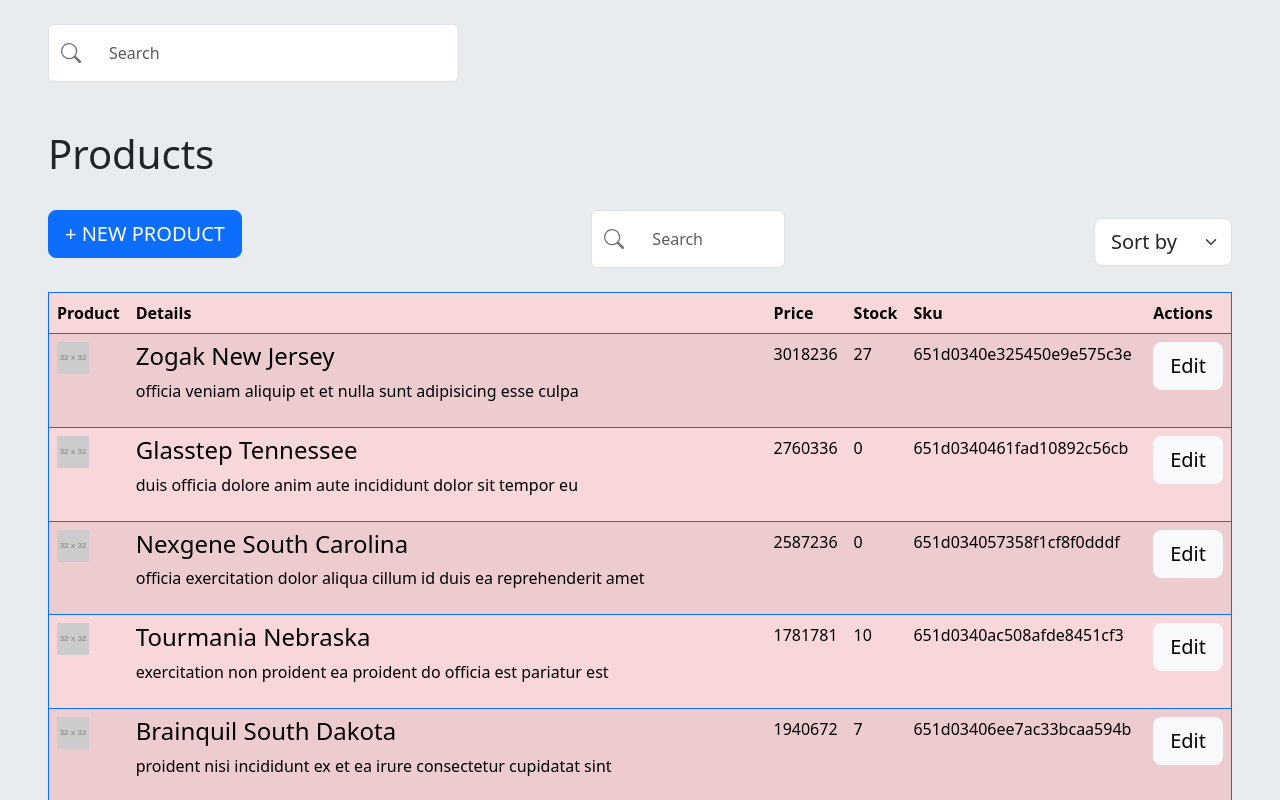
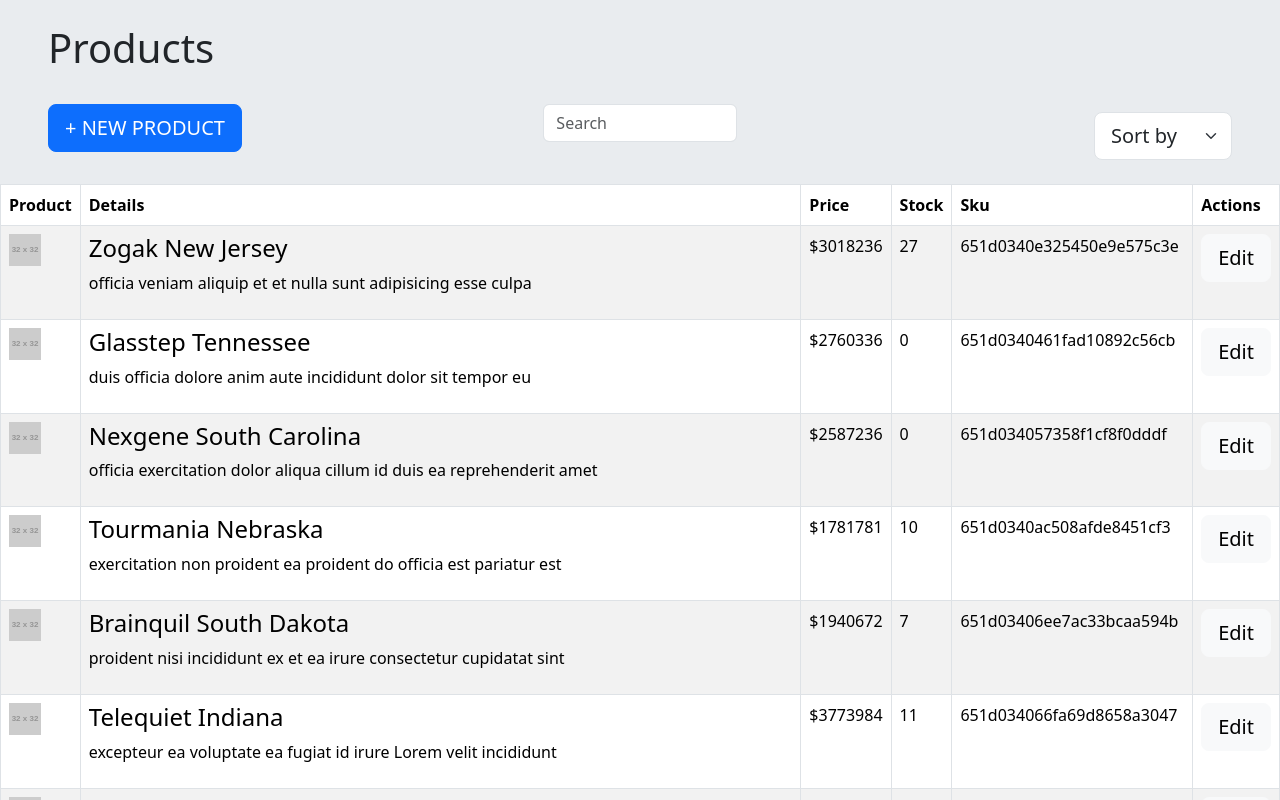
Before and after one commit to LauraCaa/shopSort, a Next.js app: page / in a window 1280 px wide. Shown: the top 800 px of the page. Built offline with nearby package versions, Linux system fonts and the light colour scheme.

Commit message:
feat:New table functions

```diff
--- a/src/components/filter-butons.js
+++ b/src/components/filter-butons.js
@@ -1,11 +1,17 @@
-export default function FilterButtons(){
+export default function FilterButtons({ onFilterChange }){
     return(
         <div className="me-5">
-            <select className="form-select form-select-lg mt-2" name="filter" aria-label="Large select example">
-                <option selected>Sort by</option>
-                <option value="1">A-Z</option>
-                <option value="2">Actives</option>
-                <option value="3">Inactives</option>
+            <select
+                className="form-select form-select-lg mt-2"
+                name="filter"
+                aria-label="Large select example"
+                onChange={(event) => onFilterChange(event.target.value)}
+                defaultValue="Sort by"
+            >
+                <option value="Sort by">Sort by</option>
+                <option value="alphabetical">A-Z</option>
+                <option value="active">Actives</option>
+                <option value="inactive">Inactives</option>
             </select>
         </div>
     )
--- a/src/components/product-list.js
+++ b/src/components/product-list.js
@@ -1,24 +1,22 @@
-import { useState, useEffect } from "react"
-import EditButton from "./edit-button"
+import React from "react";
+import EditButton from "./edit-button";
 
+export default function ProductList({ products, search }) {
+    function filterProductsBySearch(products, searchTerm) {
+        return products.filter((product) =>
+            product.name.toLowerCase().includes(searchTerm.toLowerCase())
+        );
+    }
 
-export default function ProductList(){
-    const[products,setProducts] = useState([])
+    const filteredProducts = filterProductsBySearch(products, search);
 
-    useEffect(() => {
-        fetch("products.json")
-        .then(response => response.json())
-        .then(datos => {
-            setProducts(datos)
-        })
-    }, [])
-
-    return(
-        <div className="">
-            <div className="me-5 ms-5">
-                <table className="table table-striped py-2 table-danger">
-                    <thead>
-                        <tr className="border border-primary my-2">
+    return (
+        <div className="container">
+  <div className="row">
+    <div className="col-md-12">
+      <table className="table table-bordered table-striped table-hover custom-table">
+        <thead className="bg-primary text-white">
+          <tr>
             <th>Product</th>
             <th>Details</th>
             <th>Price</th>
@@ -28,139 +26,28 @@ export default function ProductList(){
           </tr>
         </thead>
         <tbody>
-                        {products.map(product => (
-                        <tr key={product.id} className="border border-primary">
-                            <td className="">
-                                <img src={product.image} className="img-fluid"/>
+          {filteredProducts.map((product) => (
+            <tr key={product.id}>
+              <td>
+                <img src={product.image} className="img-fluid product-image" alt={product.name} />
               </td>
               <td>
                 <h4>{product.name}</h4>
                 <p>{product.description}</p>
               </td>
-                            <td>{product.price}</td>
+              <td>${product.price}</td>
               <td>{product.stock}</td>
               <td>{product.sku}</td>
               <td>
-                                <EditButton></EditButton>
+                <EditButton />
               </td>
             </tr>
           ))}
-
-
-
-
-
-                        {/* <tr className="border border-primary">
-                            <td>Silla</td>
-                            <td>$1234</td>
-                            <td>23</td>
-                            <td>7892</td>
-                            <td>
-                                <EditButton></EditButton>
-                            </td>
-                        </tr>
-                        <tr>
-                            <td>Silla</td>
-                            <td>$1234</td>
-                            <td>23</td>
-                            <td>7892</td>
-                            <td>
-                                <EditButton></EditButton>
-                            </td>
-                        </tr>
-                        <tr>
-                            <td>Silla</td>
-                            <td>$1234</td>
-                            <td>23</td>
-                            <td>7892</td>
-                            <td>
-                                <EditButton></EditButton>
-                            </td>
-                        </tr>
-                        <tr>
-                            <td>Silla</td>
-                            <td>$1234</td>
-                            <td>23</td>
-                            <td>7892</td>
-                            <td>
-                                <EditButton></EditButton>
-                            </td>
-                        </tr>
-                        <tr>
-                            <td>Silla</td>
-                            <td>$1234</td>
-                            <td>23</td>
-                            <td>7892</td>
-                            <td>
-                                <EditButton></EditButton>
-                            </td>
-                        </tr>
-                        <tr>
-                            <td>Silla</td>
-                            <td>$1234</td>
-                            <td>23</td>
-                            <td>7892</td>
-                            <td>
-                                <EditButton></EditButton>
-                            </td>
-                        </tr>
-                        <tr>
-                            <td>Silla</td>
-                            <td>$1234</td>
-                            <td>23</td>
-                            <td>7892</td>
-                            <td>
-                                <EditButton></EditButton>
-                            </td>
-                        </tr>
-                        <tr>
-                            <td>Silla</td>
-                            <td>$1234</td>
-                            <td>23</td>
-                            <td>7892</td>
-                            <td>
-                                <EditButton></EditButton>
-                            </td>
-                        </tr>
-                        <tr>
-                            <td>Silla</td>
-                            <td>$1234</td>
-                            <td>23</td>
-                            <td>7892</td>
-                            <td>
-                                <EditButton></EditButton>
-                            </td>
-                        </tr>
-                        <tr>
-                            <td>Silla</td>
-                            <td>$1234</td>
-                            <td>23</td>
-                            <td>7892</td>
-                            <td>
-                                <EditButton></EditButton>
-                            </td>
-                        </tr>
-                        <tr>
-                            <td>Silla</td>
-                            <td>$1234</td>
-                            <td>23</td>
-                            <td>7892</td>
-                            <td>
-                                <EditButton></EditButton>
-                            </td>
-                        </tr>
-                        <tr>
-                            <td>Silla</td>
-                            <td>$1234</td>
-                            <td>23</td>
-                            <td>7892</td>
-                            <td>
-                                <EditButton></EditButton>
-                            </td>
-                        </tr> */}
         </tbody>
       </table>
     </div>
   </div>
-    )
+</div>
+
+    );
 }
--- a/src/components/search-bar.js
+++ b/src/components/search-bar.js
@@ -1,12 +1,19 @@
-export default function SearchBar(){
-    return(
-        <div className="input-group ms-5 rounded-5">
-            <div className="input-group-text bg-white">
-                <svg xmlns="http://www.w3.org/2000/svg" width="20" height="20" fill="currentColor" className="bi bi-search text-secondary" viewBox="0 0 16 16">
-                    <path d="M11.742 10.344a6.5 6.5 0 1 0-1.397 1.398h-.001c.03.04.062.078.098.115l3.85 3.85a1 1 0 0 0 1.415-1.414l-3.85-3.85a1.007 1.007 0 0 0-.115-.1zM12 6.5a5.5 5.5 0 1 1-11 0 5.5 5.5 0 0 1 11 0z"/>
-                </svg>
-            </div>
-            <input type="text" name="searching" className="form-control col-3 border border-start-0 p-3" placeholder="Search" aria-label="search" aria-describedby="basic-addon1"/>
+export default function SearchBar({ onSearchChange }) {
+    function handleSearchChange(event) {
+        onSearchChange(event.target.value);
+    }
+
+    return (
+        <div>
+            <form className="form-inline">
+                <input
+                    className="form-control mr-sm-2"
+                    type="search"
+                    placeholder="Search"
+                    aria-label="Search"
+                    onChange={handleSearchChange}
+                />
+            </form>
         </div>
-    )
+    );
 }
--- a/src/pages/index.js
+++ b/src/pages/index.js
@@ -1,4 +1,4 @@
-import Navbar from "@/components/navbar"
+import { useState, useEffect } from "react";
 import SearchBar from "@/components/search-bar"
 import NewButtton from "@/components/new-button"
 import FilterButtons from "@/components/filter-butons"
@@ -7,29 +7,60 @@ import 'bootstrap/dist/css/bootstrap.min.css';
 import '@/assets/globals.css';
 
 export default function Home() {
+  const [products, setProducts] = useState([]);
+  const [search, setSearch] = useState('');
+  const [filter, setFilter] = useState('Sort by');
+  const [filteredProducts, setFilteredProducts] = useState([]);
+
+
+  function handleFilterChange(filterType) {
+    setFilter(filterType);
+
+    if (filterType === 'Sort by') {
+      setFilteredProducts(products);
+    } else if (filterType === 'alphabetical') {
+        const sorted = [...products];
+        sorted.sort((a, b) => a.name.localeCompare(b.name));
+        setFilteredProducts(sorted);
+    } else if (filterType === 'active') {
+        const activeProducts = products.filter((product) => product.isActive);
+        setFilteredProducts(activeProducts);
+    } else if (filterType === 'inactive') {
+        const inactiveProducts = products.filter((product) => !product.isActive);
+        setFilteredProducts(inactiveProducts);
+    }
+  };
+    useEffect(() => {
+        fetch("products.json")
+            .then((response) => response.json())
+            .then((datos) => {
+                setProducts(datos);
+                setFilteredProducts(datos);
+            });
+    }, []);
+
+    function handleSearchChange(searchTerm) {
+        setSearch(searchTerm);
+    };
+
   return (
       <div className="bg-body-secondary overflow-hidden vw-100">
         <div className="row py-4">
-          <div className="col-4">
-            <SearchBar></SearchBar>
-          </div>
-        </div>
-        <div className="row py-4">
           <h1 className="ms-5 pb-4 pt-0 fw-normal">Products</h1>
           <div className="col">
-            <NewButtton></NewButtton>
+            <NewButtton/>
           </div>
           <div className="col-2">
-            <SearchBar></SearchBar>
+            <SearchBar onSearchChange={handleSearchChange}/>
           </div>
           <div className="col d-flex justify-content-end">
             <div className="col-8 d-flex justify-content-end">
-              <FilterButtons></FilterButtons>
+              <FilterButtons onFilterChange={handleFilterChange}/>
             </div>
           </div>
         </div>
         <div className="row">
-          <ProductList></ProductList>
+          <ProductList products={filteredProducts} search={search}/>
         </div>
       </div>
 
```
Lines whose indentation alone changed are shown as unchanged.
